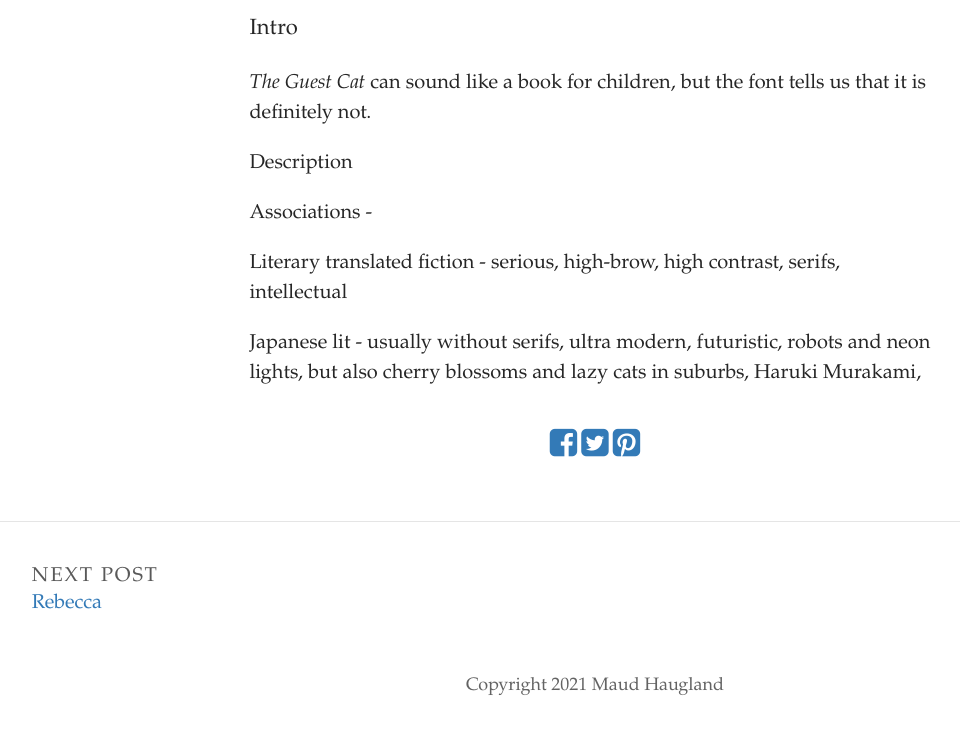
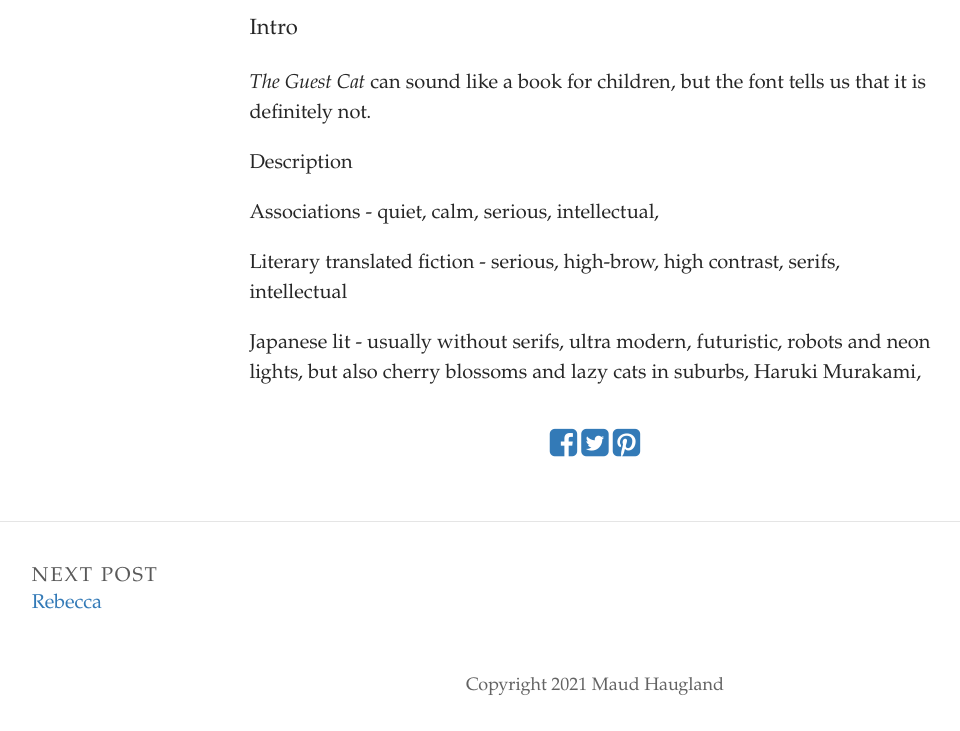
Before and after one commit to maudhaugland/booktypes, a Jekyll site: the page built from _posts/2021-10-04-the-contrasts-of-the-guest-cat.md, in a window 1280 px wide and 1071 px high. Shown: the part 340-1071 px from the top of the window, without its empty margins (45-1005 px from the left). Built offline with Jekyll 4.4.1, drawn with Linux system fonts in a browser that asks for light colours; some web fonts are replaced.

Commit message:
Update Post “2021-10-04-the-contrasts-of-the-guest-cat”

```diff
--- a/_posts/2021-10-04-the-contrasts-of-the-guest-cat.md
+++ b/_posts/2021-10-04-the-contrasts-of-the-guest-cat.md
@@ -16,7 +16,7 @@ Intro
 
 Description
 
-Associations -
+Associations - quiet, calm, serious, intellectual,
 
 Literary translated fiction - serious, high-brow, high contrast, serifs, intellectual
 
```
